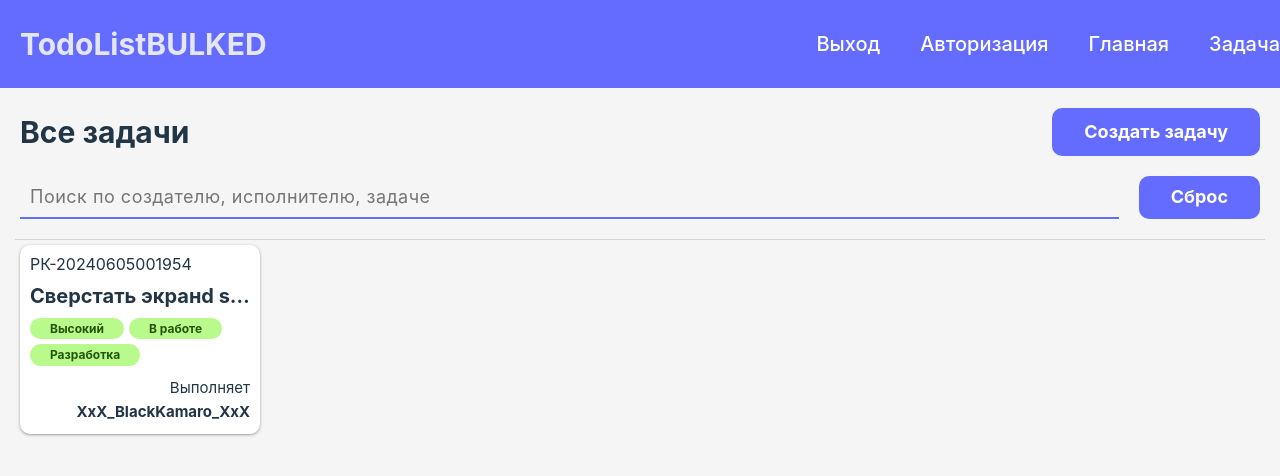
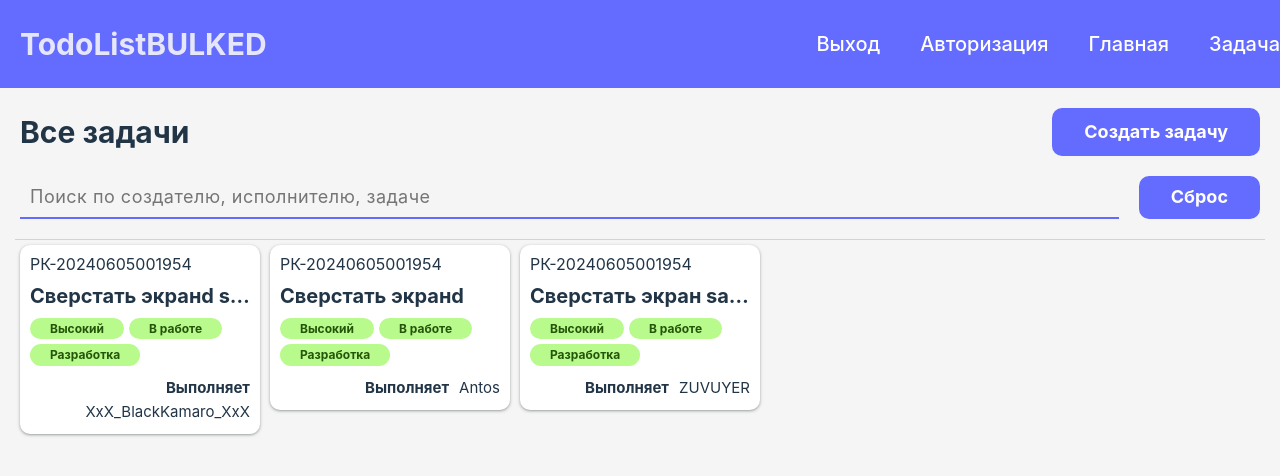
Before and after one commit to OSUKAL/todolistbulkedclientapp, a React (Vite) app: page /main in a window 1280 px wide. Shown: the top 476 px of the page. Built offline with nearby package versions, Linux system fonts and the light colour scheme.

Commit message:
Правки

```diff
--- a/src/models/Ticket/CreateTicketModel.ts
+++ b/src/models/Ticket/CreateTicketModel.ts
@@ -8,7 +8,7 @@ export type CreateTicketModel = {
     /**Тип*/
     type: TicketType,
     /**Идентификатор исполнителя*/
-    performerId: string,
+    performerId?: string,
     /**Приоритет*/
     priority: TicketPriority,
     /**Описание*/
--- a/src/pages/MainPage/MainPage.tsx
+++ b/src/pages/MainPage/MainPage.tsx
@@ -1,6 +1,6 @@
 import { memo } from 'react'
 import { BasePage } from '../../shared/BasePage/BasePage.tsx'
-import { TicketList } from '../../widgets/TicketList/TicketList.tsx'
+import { List } from '../../widgets/List/List.tsx'
 import type { TicketModel } from '../../models/Ticket/TicketModel.ts'
 import { TicketState } from '../../Enums/TicketState.ts'
 import { TicketType } from '../../Enums/TicketType.ts'
@@ -28,12 +28,50 @@ export const MainPage = memo(() => {
             state: TicketState.InProgress,
             type: TicketType.Development,
             priority: TicketPriority.High
+        },
+        {
+            id: '2',
+            name: 'Сверстать экранd',
+            number: 'РК-20240605001954',
+            creator: {
+                id: 'ZUVUYER',
+                username: 'ZUVUYER'
+            },
+            performer: {
+                id: 'XxX_BlackKamaro_XxX',
+                username: 'Antos'
+            },
+            date: new Date(),
+            description: 'Верстаем экран задачи с функционалом изменения исполнителя, состояния, типа, приоритета и описания.',
+            state: TicketState.InProgress,
+            type: TicketType.Development,
+            priority: TicketPriority.High
+        },
+        {
+            id: '3',
+            name: 'Сверстать экран safas',
+            number: 'РК-20240605001954',
+            creator: {
+                id: 'ZUVUYER',
+                username: 'ZUVUYER'
+            },
+            performer: {
+                id: 'XxX_BlackKamaro_XxX',
+                username: 'ZUVUYER'
+            },
+            date: new Date(),
+            description: 'Верстаем экран задачи с функционалом изменения исполнителя, состояния, типа, приоритета и описания.',
+            state: TicketState.InProgress,
+            type: TicketType.Development,
+            priority: TicketPriority.High
         }
     ]
 
     return (
         <BasePage>
-            <TicketList data={tickets}/>
+            <List
+                data={tickets}
+            />
         </BasePage>
     )
 })
--- a/src/shared/TicketCard/TicketCard.module.scss
+++ b/src/shared/TicketCard/TicketCard.module.scss
@@ -44,9 +44,18 @@
     flex-wrap: wrap;
     justify-content: flex-end;
 
+    font-weight: bold;
+
     .text{
       margin-left: 1rem;
-      font-weight: bold;
+      transition: color .1s linear;
+      font-weight: normal;
+
+      cursor: pointer;
+
+      &:hover {
+        color: rgb(100, 108, 255);
+      }
     }
   }
 }
--- a/src/shared/TicketCard/TicketCard.tsx
+++ b/src/shared/TicketCard/TicketCard.tsx
@@ -1,4 +1,4 @@
-import { memo } from 'react'
+import { memo, useCallback } from 'react'
 import styles from './TicketCard.module.scss'
 import { Labels } from '../Labels/Labels.tsx'
 import type { TicketModel } from '../../models/Ticket/TicketModel.ts'
@@ -6,14 +6,21 @@ import type { TicketModel } from '../../models/Ticket/TicketModel.ts'
 type Props = {
     /**Данные задачи*/
     data: TicketModel
+    /**Обработка нажатия*/
+    performerClick: (data: TicketModel) => void
 }
 
 /**
  * Карточка задачи
  */
 export const TicketCard = memo<Props>(({
-    data
+    data,
+    performerClick
 }) => {
+    const handlePerformerClick = useCallback(() => {
+        performerClick(data)
+    }, [performerClick])
+
     return (
         <div className={styles.card}>
             <div className={styles.header}>
@@ -25,7 +32,12 @@ export const TicketCard = memo<Props>(({
             {data.performer.username !== '' && (
                 <div className={styles.performer}>
                     Выполняет
-                    <div className={styles.text}>{data.performer.username}</div>
+                    <div
+                        className={styles.text}
+                        onClick={handlePerformerClick}
+                    >
+                        {data.performer.username}
+                    </div>
                 </div>
             )}
         </div>
--- a/src/widgets/Header/Header.module.scss
+++ b/src/widgets/Header/Header.module.scss
@@ -30,9 +30,11 @@
   .link{
     margin-right: 4rem;
 
+    font-weight: 500;
     color: white;
 
     transition: color .2s linear;
+    cursor: pointer;
 
     &:last-child{
       margin-right: 0;
--- a/src/widgets/Header/Header.tsx
+++ b/src/widgets/Header/Header.tsx
@@ -1,6 +1,7 @@
-import { memo } from 'react'
+import { memo, useCallback } from 'react'
 import styles from './Header.module.scss'
 import { Container } from '../../shared/Container/Container.tsx'
+import { useNavigate } from 'react-router-dom'
 
 type Props = {
     /**Статус авторизации*/
@@ -13,6 +14,21 @@ type Props = {
 export const Header = memo<Props>(({
     isLoggedIn = false
 }) => {
+    const navigateTo = useNavigate()
+
+    const handleAuthClick = useCallback(() => {
+        navigateTo('/auth')
+    }, [navigateTo])
+    const handleMaihClick = useCallback(() => {
+        navigateTo('/main')
+    }, [navigateTo])
+    const handleTicketClick = useCallback(() => {
+        navigateTo('/task')
+    }, [navigateTo])
+    const handleLogoutClick = useCallback(() => {
+        navigateTo('/auth')
+    }, [navigateTo])
+
     return (
         <div className={styles.header}>
             <Container>
@@ -21,11 +37,11 @@ export const Header = memo<Props>(({
 
                     <nav className={styles.nav}>
                         {isLoggedIn &&
-                            <a className={styles.link} href={'/auth'}>Выход</a>
+                            <div className={styles.link} onClick={handleLogoutClick}>Выход</div>
                         }
-                        <a className={styles.link} href={'/auth'}>Авторизация</a>
-                        <a className={styles.link} href={'/main'}>Главная</a>
-                        <a className={styles.link} href={'/task'}>Задача</a>
+                        <div className={styles.link} onClick={handleAuthClick}>Авторизация</div>
+                        <div className={styles.link} onClick={handleMaihClick}>Главная</div>
+                        <div className={styles.link} onClick={handleTicketClick}>Задача</div>
                     </nav>
                 </div>
             </Container>
--- a/src/widgets/TicketList/TicketList.tsx
+++ b/src/widgets/List/List.tsx
@@ -1,5 +1,5 @@
 import React, { memo, useCallback, useEffect, useState } from 'react'
-import styles from './TicketList.module.scss'
+import styles from './List.module.scss'
 import { TicketCard } from '../../shared/TicketCard/TicketCard.tsx'
 import { Button } from '../../shared/CustomButton/CustomButton.tsx'
 import { Input } from '../../shared/CustomInput/CustomInput.tsx'
@@ -13,7 +13,7 @@ type Props = {
 }
 
 /**Список задач*/
-export const TicketList = memo<Props>(({
+export const List = memo<Props>(({
     data
 }) => {
     const [searchValue, setSearchValue] = useState('')
@@ -33,7 +33,7 @@ export const TicketList = memo<Props>(({
         handleSearchParams()
 
         return () => {
-            setSearchValue('') // Возможно, лишнее
+            setSearchValue('')// Возможно, лишнее
         }
     }, [handleSearchParams, setSearchValue])
 
@@ -51,6 +51,10 @@ export const TicketList = memo<Props>(({
     const handleChange = useCallback((event: React.ChangeEvent<HTMLInputElement>)=> {
         setSearchValue(event.target.value)
     },[setSearchValue])
+
+    const handleCardClick = useCallback((data: TicketModel) => {
+        setSearchValue(data.performer.username)
+    }, [setSearchValue])
 
     return (
         <div className={styles.base}>
@@ -79,6 +83,7 @@ export const TicketList = memo<Props>(({
                 <div className={styles.list}>
                     {data.map((item) => (
                         <TicketCard
+                            performerClick={handleCardClick}
                             key={item.id}
                             data={item}
                         />
--- a/src/widgets/Modals/Ticket/CreateTIcketModal/CreateTicketModal.tsx
+++ b/src/widgets/Modals/Ticket/CreateTIcketModal/CreateTicketModal.tsx
@@ -16,6 +16,7 @@ export const CreateTicketModal = memo<Props>(({
     return (
         <ModalBase closeModal={closeModal}>
             <TicketForm
+                formType={'create'}
                 onClick={closeModal}
                 formHeader={'Добавление задачи'}
                 buttonName={'Создать'}
--- a/src/widgets/Modals/Ticket/EditTicketModal/EditTicketModal.tsx
+++ b/src/widgets/Modals/Ticket/EditTicketModal/EditTicketModal.tsx
@@ -20,6 +20,7 @@ export const EditTicketModal = memo<Props>(({
     return (
         <ModalBase closeModal={closeModal}>
             <TicketForm
+                formType={'edit'}
                 onClick={closeModal}
                 data={data}
                 formHeader={'Редактирование задачи'}
```
Also changed, not shown: src/widgets/Forms/Ticket/TicketForm.tsx (+32 -10 lines), src/widgets/List/List.module.scss (renamed from src/widgets/TicketList/TicketList.module.scss).
